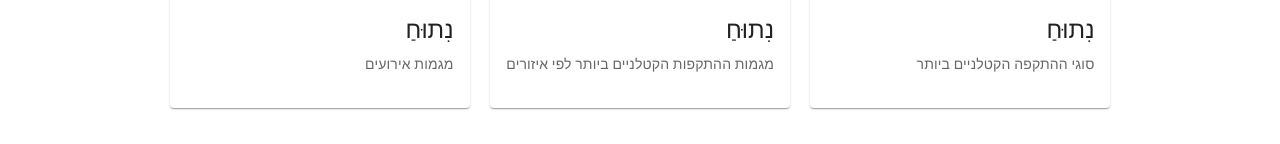
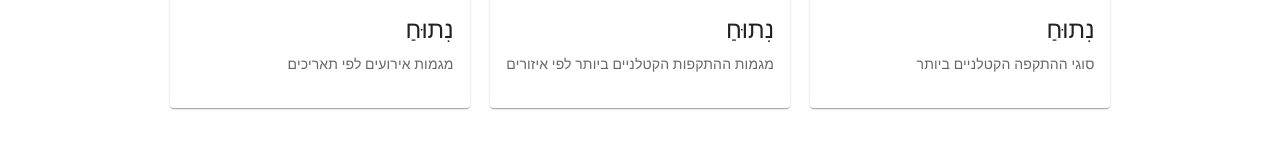
Before and after one commit to menachemmiler/events, a React (Vite) app in the folder client/: page / in a window 1280 px wide. Shown: the part 213-357 px from the top of the page. Built offline with nearby package versions, Linux system fonts and the light colour scheme; no server answers.

Commit message:
changes in sid + in Group BY Year

```diff
--- a/client/src/components/GroupsByYear.tsx
+++ b/client/src/components/GroupsByYear.tsx
@@ -64,7 +64,7 @@ const GroupsByYear = () => {
     datasets: [
       {
         label: `${
-          group ? "שנות פעילות הארגון" : year ? `כל הארגונים בשנה ${year}` : ""
+          group ? `${group} שנות פעילות הארגון` : year ? `כל הארגונים בשנה ${year}` : ""
         }`,
         data: attackData.map((item) => item.count),
         backgroundColor: `#e6cc96`,
--- a/client/src/components/Menu.tsx
+++ b/client/src/components/Menu.tsx
@@ -29,7 +29,7 @@ const Menu = () => {
         <ActionAreaCard
           imgName={IncidentTrendsImg}
           linkTo="incident-trends"
-          text="מגמות אירועים"
+          text="מגמות אירועים לפי תאריכים"
           title="נִתוּחַ"
         />
         <ActionAreaCard
```
Also changed, not shown: 1 other file (tests, documents, lock files or other folders).
